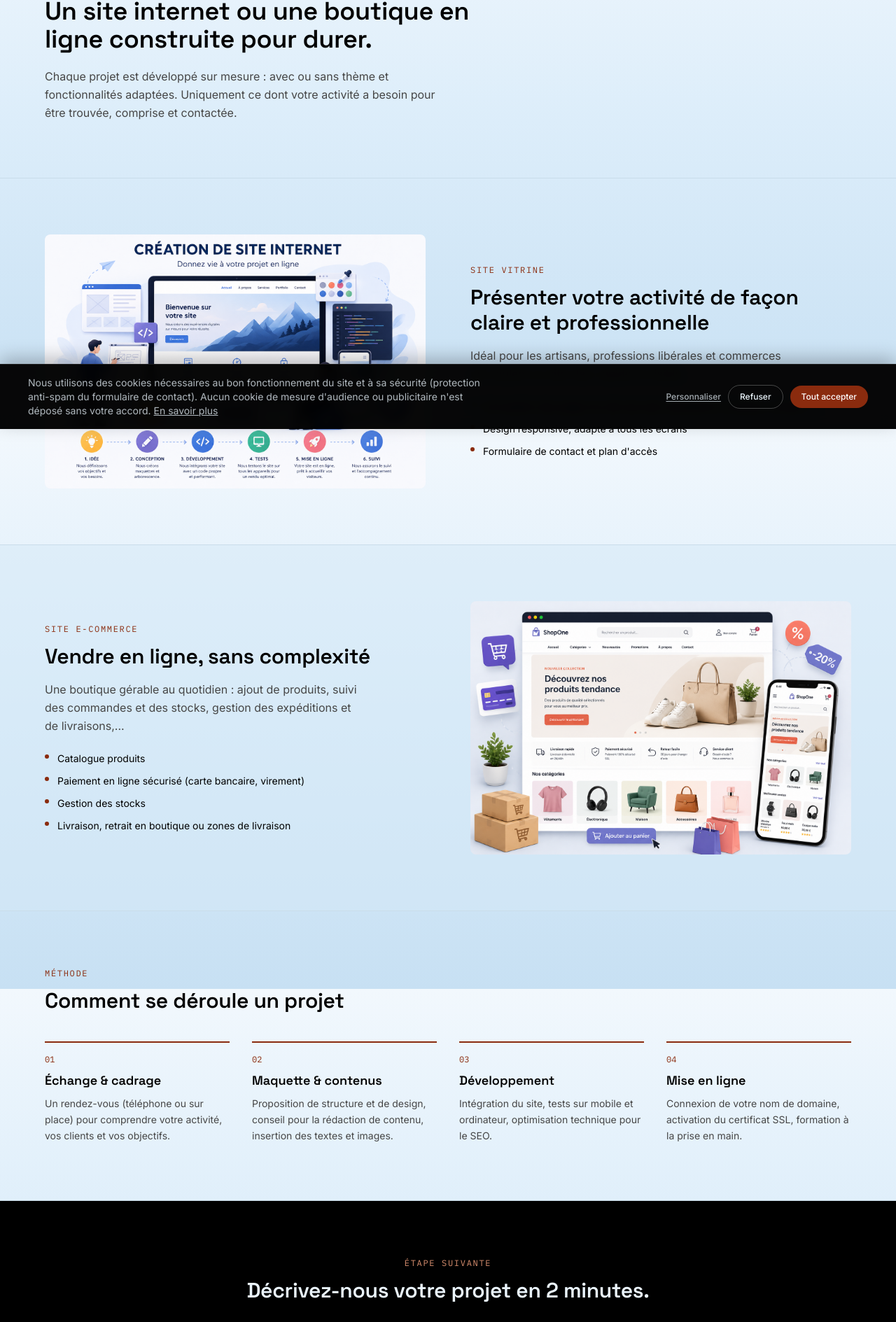
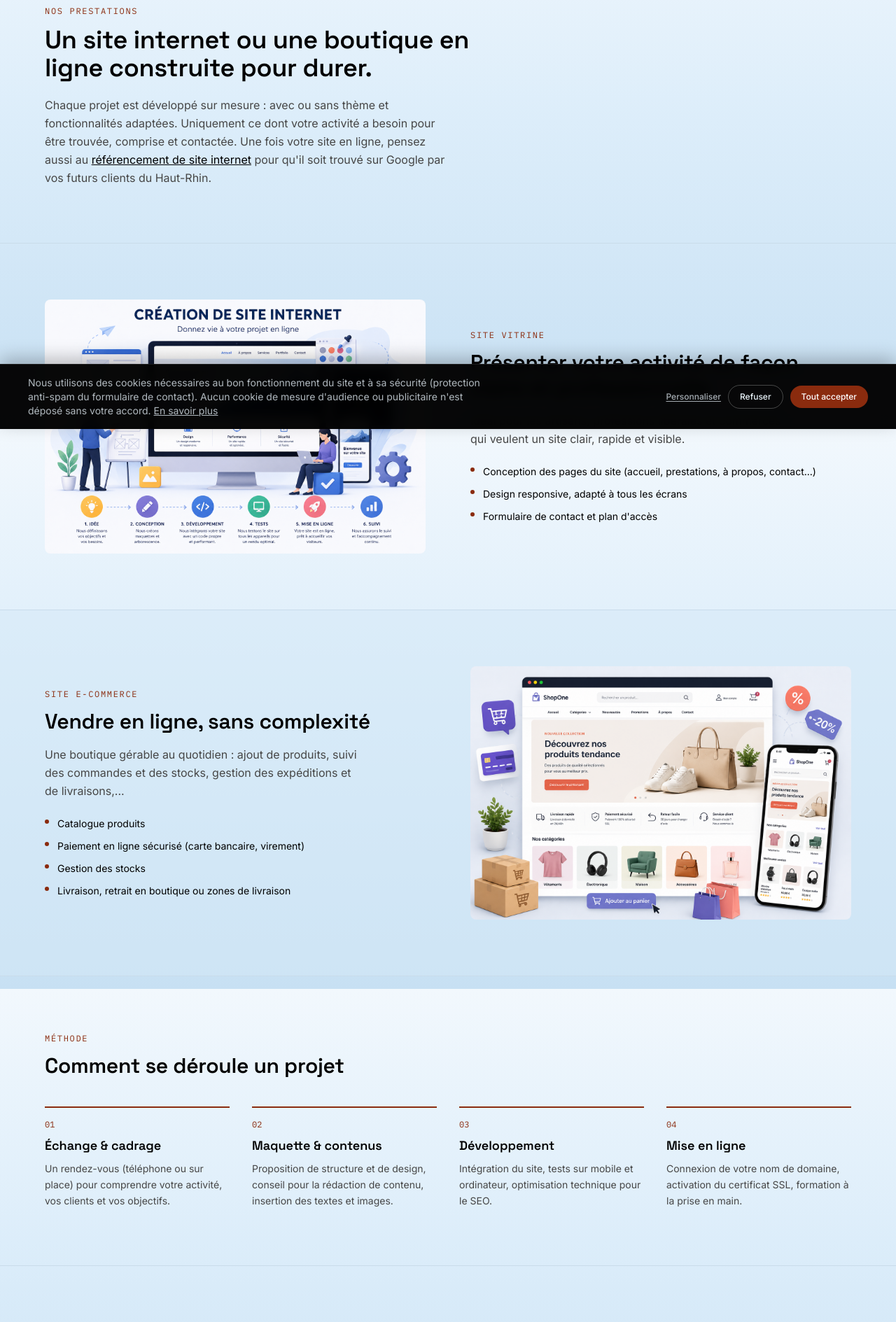
Before and after one commit to WebaHR/webmasterhautrhin.fr, a Next.js app: page /creation-site-internet in a window 1280 px wide. Shown: the part 187-2076 px from the top of the page at 70% size. Built offline with nearby package versions, Linux system fonts and the light colour scheme.

Commit message:
Update page.tsx

```diff
--- a/app/creation-site-internet/page.tsx
+++ b/app/creation-site-internet/page.tsx
@@ -147,6 +147,8 @@ export default function CreationSitePage() {
         dangerouslySetInnerHTML={{ __html: JSON.stringify(jsonLd) }}
       />
 
+      <Breadcrumbs items={[{ label: "Création de site internet" }]} />
+
       <section className="border-b border-line py-16 sm:py-20">
         <div className="mx-auto max-w-content px-6">
           <p className="eyebrow">Nos prestations</p>
@@ -156,7 +158,13 @@ export default function CreationSitePage() {
           <p className="mt-5 max-w-xl text-base leading-relaxed text-slate">
             Chaque projet est développé sur mesure : avec ou sans thème et
             fonctionnalités adaptées. Uniquement ce dont votre activité
-            a besoin pour être trouvée, comprise et contactée.
+            a besoin pour être trouvée, comprise et contactée. Une fois votre
+            site en ligne, pensez aussi au{" "}
+            <Link href="/referencement" className="text-ink underline hover:text-accent">
+              référencement de site internet
+            </Link>{" "}
+            pour qu&apos;il soit trouvé sur Google par vos futurs clients du
+            Haut-Rhin.
           </p>
         </div>
       </section>
@@ -241,6 +249,21 @@ export default function CreationSitePage() {
         </div>
       </section>
 
+      <RelatedLinks
+        links={[
+          {
+            href: "/referencement",
+            label: "Référencement de site internet",
+            text: "Faites en sorte que votre nouveau site soit trouvé sur Google par vos clients du Haut-Rhin grâce au référencement naturel et local.",
+          },
+          {
+            href: "/realisations",
+            label: "Nos réalisations",
+            text: "Découvrez des exemples de sites vitrines et e-commerce créés pour des artisans et commerçants du Haut-Rhin.",
+          },
+        ]}
+      />
+
       <section className="bg-ink py-16 text-paper sm:py-20">
         <div className="mx-auto max-w-content px-6 text-center">
           <p className="eyebrow on-dark">Étape suivante</p>
```
